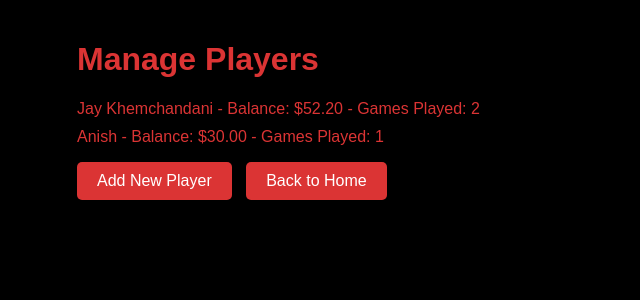
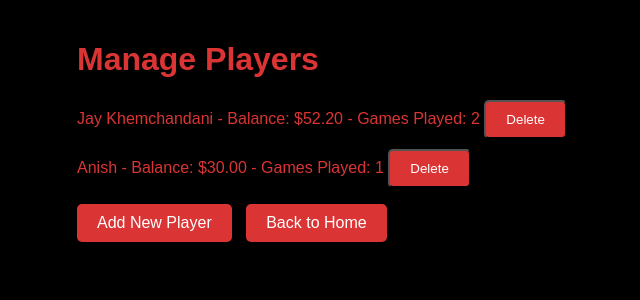
Before and after one commit to Jaybear411/TheBarnHouse, a Flask app: page /manage_players in a window 1280 px wide. Shown: the top 300 px of the page, without its empty margins (163-803 px from the left). Run offline with Flask 3, Linux system fonts and the light colour scheme; data comes from the database, SQL or seed files in the repository.

Commit message:
added player consistency

```diff
--- a/app.py
+++ b/app.py
@@ -45,6 +45,13 @@ def create_app():
             db.session.commit()
             return redirect(url_for('manage_players'))
         return render_template('update_player.html', player=player)
+
+    @app.route('/delete_player/<int:player_id>', methods=['POST'])
+    def delete_player(player_id):
+        player = Player.query.get_or_404(player_id)
+        db.session.delete(player)
+        db.session.commit()
+        return redirect(url_for('manage_players'))
 
     @app.route('/add_player', methods=['GET', 'POST'])
     def add_player():
@@ -116,6 +123,15 @@ def create_app():
                 db_player.games_played += 1
                 db.session.commit()
 
+            # Update all instances of this player in other games
+            for game_num in range(1, 4):  # Assuming we have 3 games
+                game_players = session.get(f'game_{game_num}_players', [None] * 9)
+                for i, game_player in enumerate(game_players):
+                    if game_player and game_player['id'] == player['id']:
+                        game_player['balance'] = db_player.balance
+                        game_players[i] = game_player
+                session[f'game_{game_num}_players'] = game_players
+
             return jsonify({'success': True, 'new_balance': player['balance']})
         return jsonify({'success': False, 'error': 'Player not found'}), 404
 
--- a/templates/manage_players.html
+++ b/templates/manage_players.html
@@ -53,6 +53,9 @@
             <a href="{{ url_for('update_player', player_id=player.id) }}">
                 {{ player.name }} - Balance: ${{ '%.2f'|format(player.balance) }} - Games Played: {{ player.games_played }}
             </a>
+            <form method="POST" action="{{ url_for('delete_player', player_id=player.id) }}" style="display: inline;">
+                <button type="submit" class="button" onclick="return confirm('Are you sure you want to delete this player?');">Delete</button>
+            </form>
         </li>
     {% endfor %}
     </ul>
```
